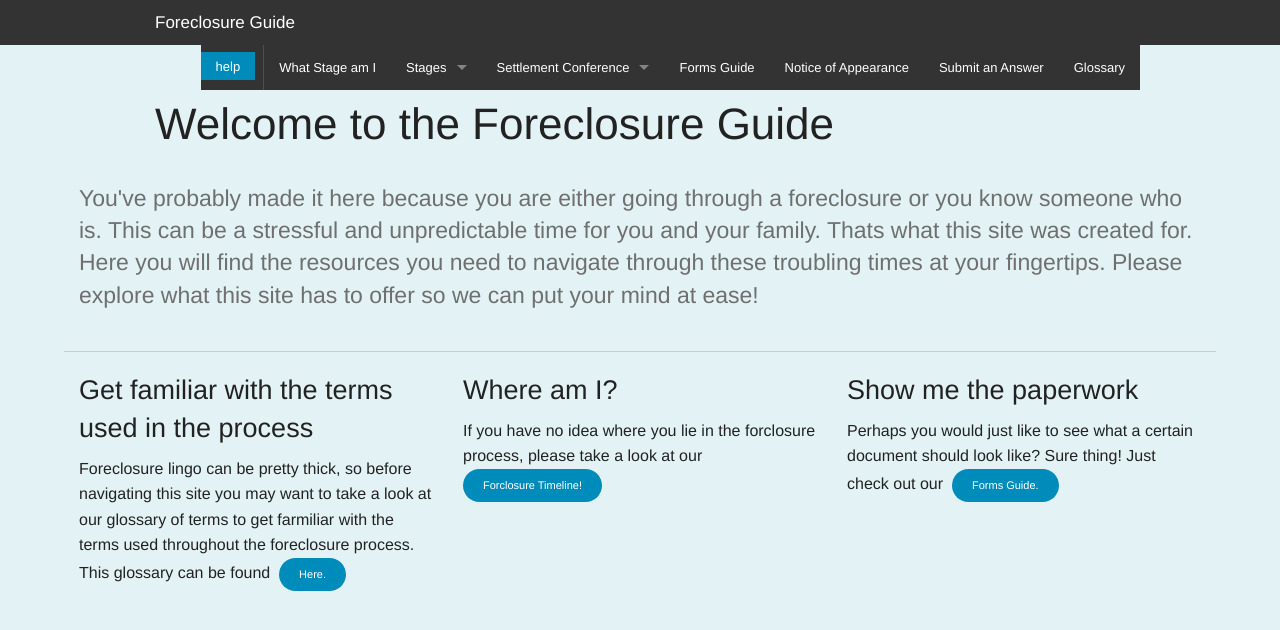
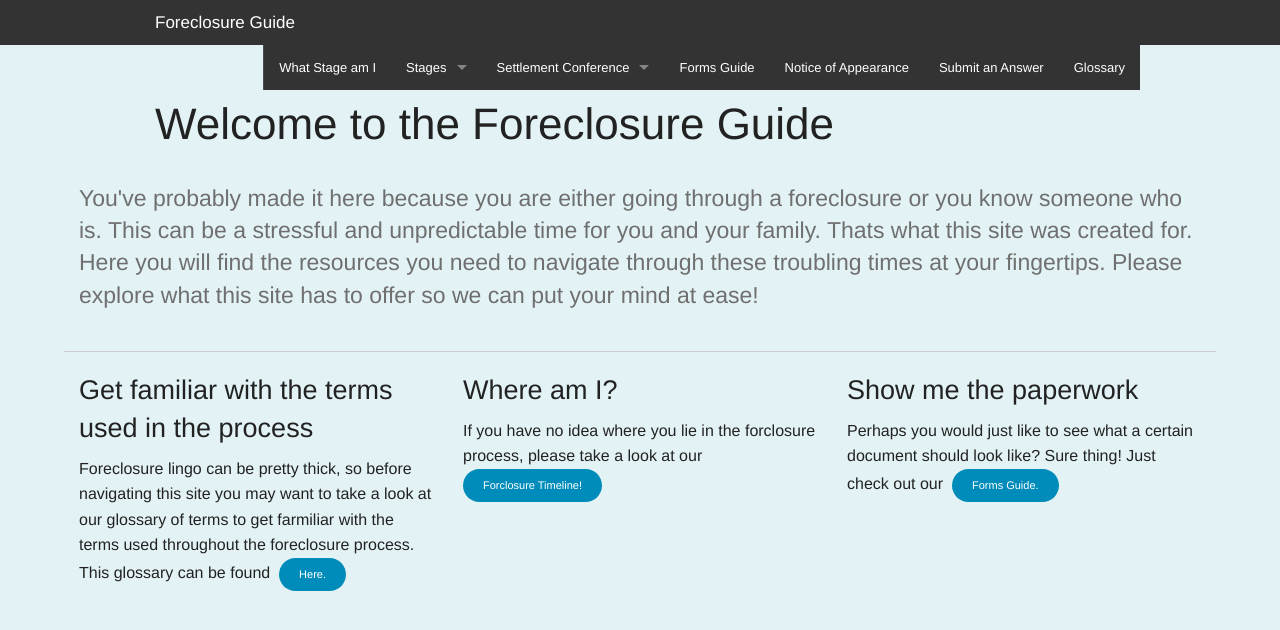
Before and after one commit to SUNY-Albany-CCI-INF362/honey-badgers, a Jekyll site: the page built from index.html, in a window 1280 px wide and 900 px high, cut to the strip 0-647 px from the top of the window. Shown: the top 630 px of the strip. Built offline with Jekyll 4.4.1, drawn with Linux system fonts in a browser that asks for light colours; nearby versions of some CDN libraries; library files that are not in the unit come from our copies; Markdown is read by kramdown in place of the engine named in the settings.

Commit message:
get rid of help button for now

```diff
--- a/_layouts/default.html
+++ b/_layouts/default.html
@@ -14,7 +14,6 @@
 <nav class="top-bar" data-topbar="" data-options="is_hover: false" data-topbar data-options="sticky_on: large">
 <section class="top-bar-section">
     <ul class="right">
-      <li class="button-in-nav"><a id="right" href="#" class="button expand">help</a></li>
       <li class="divider hide-for-small"></li>
 
       <li class="has-dropdown">
```
